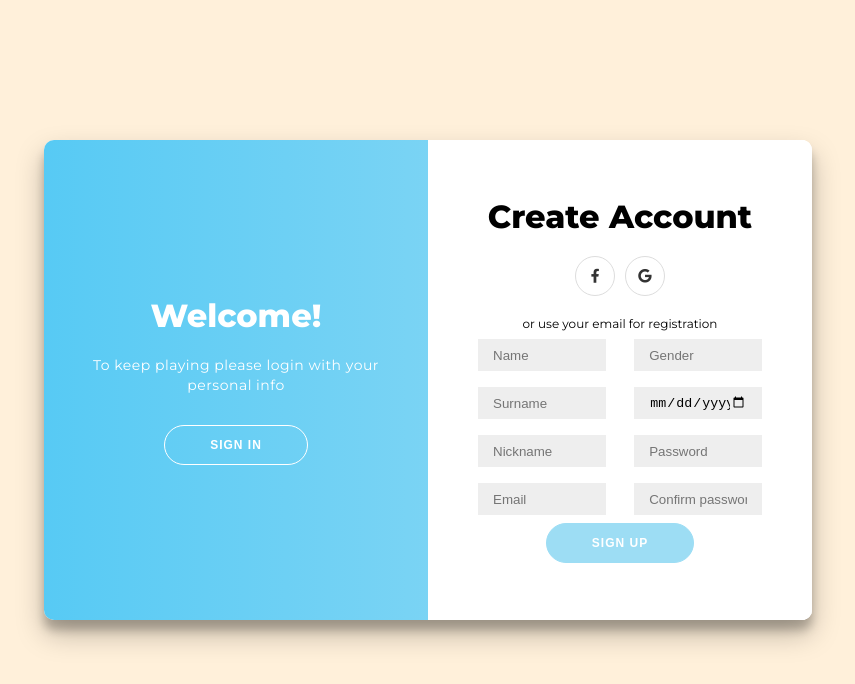
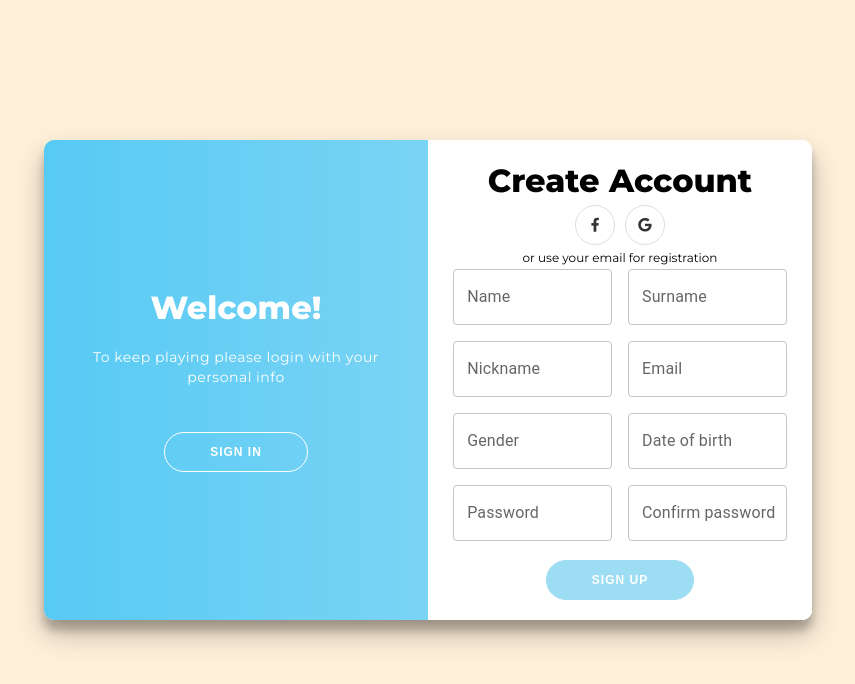
Before and after one commit to jklis2/Logic_Games_4Fun, a React (Create React App) app in the folder LogicGames4Fun/Client/: page /login in a window 1280 px wide. Both pictures are taken after a click on the button "SIGN UP". Shown: the top 684 px of the page, without its empty margins (212-1067 px from the left). Built offline with nearby package versions, Linux system fonts and the light colour scheme; no server answers.

Commit message:
Changed input from login and register to MUI input

```diff
--- a/LogicGames4Fun/Client/package.json
+++ b/LogicGames4Fun/Client/package.json
@@ -3,6 +3,9 @@
   "version": "0.1.0",
   "private": true,
   "dependencies": {
+    "@emotion/react": "^11.10.5",
+    "@emotion/styled": "^11.10.5",
+    "@mui/material": "^5.11.6",
     "@testing-library/jest-dom": "^5.16.5",
     "@testing-library/react": "^13.4.0",
     "@testing-library/user-event": "^13.5.0",
--- a/LogicGames4Fun/Client/src/Component/CSS/LoginAndRegisterForm.css
+++ b/LogicGames4Fun/Client/src/Component/CSS/LoginAndRegisterForm.css
@@ -50,6 +50,7 @@ body {
 	letter-spacing: 1px;
 	text-transform: uppercase;
 	transition: transform 80ms ease-in;
+	margin-top: 15px;
 }
 
 .login-buttons:active {
@@ -70,15 +71,6 @@ body {
 	padding: 0 50px;
 	height: 100%;
 	text-align: center;
-}
-
-.register-input {
-	background-color: #eee;
-	border: none;
-	padding: 12px 15px;
-	margin: 8px 0;
-	width: 100%;
-	max-height: 4vh;
 }
 
 .container {
@@ -122,24 +114,6 @@ body {
 	opacity: 1;
 	z-index: 5;
 	animation: show 0.6s;
-}
-
-#register-form-container {
-	width: 100%;
-	display: flex;
-	flex-direction: row;
-}
-
-#left-register {
-	width: 50%;
-	float: left;
-	padding-right: 5%;
-}
-
-#right-register {
-	width: 50%;
-	float: left;
-	padding-left: 5%;
 }
 
 @keyframes show {
@@ -222,7 +196,7 @@ body {
 }
 
 .social-container {
-	margin: 20px 0;
+	margin: 5px 0;
 }
 
 .social-container a {
--- a/LogicGames4Fun/Client/src/Component/JSX/LoginAndRegisterForm.jsx
+++ b/LogicGames4Fun/Client/src/Component/JSX/LoginAndRegisterForm.jsx
@@ -1,23 +1,26 @@
 import React, { useEffect } from "react";
-import axios from 'axios';
+import axios from "axios";
 import { useState } from "react";
 import "../CSS/LoginAndRegisterForm.css";
 import { Link } from "react-router-dom";
+import Box from "@mui/material/Box";
+import TextField from "@mui/material/TextField";
 
 export const LoginAndRegisterForm = () => {
   // Unused local variable.
-  const [nickname, setNickname] = useState('');
-  const [password, setPassword] = useState('');
-  const [testData, setTestData] = useState([])
+  const [nickname, setNickname] = useState("");
+  const [password, setPassword] = useState("");
+  const [testData, setTestData] = useState([]);
 
-  const login = function() {
-    axios.post('//localhost:3001/login', {
+  const login = function () {
+    axios
+      .post("//localhost:3001/login", {
         login: nickname,
-      password: password
+        password: password,
       })
-    .then(res => console.log(res.data))
-    .catch(err => console.log(err))
-  }
+      .then((res) => console.log(res.data))
+      .catch((err) => console.log(err));
+  };
 
   useEffect(() => {
     const signUpButton = document.getElementById("signUp");
@@ -53,58 +56,80 @@ export const LoginAndRegisterForm = () => {
             <span className="register-span">
               or use your email for registration
             </span>
-            <div id="register-form-container">
-              <div id="left-register">
-                <input className="register-input" type="text" placeholder="Name" />
-                <input
-                  className="register-input"
+            <Box
+              component="form"
+              sx={{
+                "& > :not(style)": { m: 0.5, width: "15ch" },
+                display: "grid",
+                gap: 1,
+                gridTemplateColumns: "repeat(2, 1fr)",
+              }}
+              noValidate
+              autoComplete="off"
+            >
+              <TextField
+                id="outlined-basic"
+                label="Name"
+                variant="outlined"
                 type="text"
-                  placeholder="Surname"
               />
-                <input
-                  className="register-input"
+              <TextField
+                id="outlined-basic"
+                label="Surname"
+                variant="outlined"
                 type="text"
-                  placeholder="Nickname"
               />
-                <input
-                  className="register-input"
+              <TextField
+                id="outlined-basic"
+                label="Nickname"
+                variant="outlined"
+                type="text"
+              />
+              <TextField
+                id="outlined-basic"
+                label="Email"
+                variant="outlined"
                 type="email"
-                  placeholder="Email"
               />
-              </div>
-              <div id="right-register">
-                <input
-                  className="register-input"
+              <TextField
+                id="outlined-basic"
+                label="Gender"
+                variant="outlined"
                 type="text"
-                  placeholder="Gender"
               />
-                <input
-                  className="register-input"
-                  type="date"
-                  placeholder="Date of birth"
+              <TextField
+                id="outlined-basic"
+                label="Date of birth"
+                variant="outlined"
+                type="text"
               />
-                <input
-                  className="register-input"
+              <TextField
+                id="outlined-basic"
+                label="Password"
+                variant="outlined"
                 type="password"
-                  placeholder="Password"
               />
-                <input
-                  className="register-input"
+              <TextField
+                id="outlined-basic"
+                label="Confirm password"
+                variant="outlined"
                 type="password"
-                  placeholder="Confirm password"
               />
-              </div>
-            </div>
+            </Box>
             <button className="login-buttons">Sign Up</button>
           </form>
         </div>
         <div className="form-container sign-in-container">
           {/* Form for is here  */}
 
-          <form className="register-form" action="#" onSubmit={e => {
+          <form
+            className="register-form"
+            action="#"
+            onSubmit={(e) => {
               e.preventDefault();
               login();
-          }}>
+            }}
+          >
             <h1 className="register-title">Sign in</h1>
             <div className="social-container">
               <a href="#/" className="social">
@@ -115,25 +140,36 @@ export const LoginAndRegisterForm = () => {
               </a>
             </div>
             <span className="register-span">or use your account</span>
+            <Box
+              component="form"
+              sx={{
+                "& > :not(style)": { m: 1, width: "25ch" },
+              }}
+              noValidate
+              autoComplete="off"
+            >
               {/* Login is here */}
-            <input
-              className="register-input"
+              <TextField
+                id="outlined-basic"
+                label="Nickname"
+                variant="outlined"
                 type="text"
-              placeholder="Nickname"
                 onChange={(e) => setNickname(e.target.value)}
               />
               {/* Passowrd is here */}
-            <input
-              className="register-input"
+              <TextField
+                id="outlined-basic"
+                label="Password"
+                variant="outlined"
                 type="password"
-              placeholder="Password"
                 onChange={(e) => setPassword(e.target.value)}
               />
+            </Box>
             <a className="social" href="#/">
               Forgot your password?
             </a>
             <button className="login-buttons">
-              <Link to='/dashboard'>Sign In</Link>
+              <Link to="/dashboard">Sign In</Link>
             </button>
           </form>
 
```
Also changed, not shown: 1 other file (tests, documents, lock files or other folders). Lines whose indentation alone changed are shown as unchanged.
